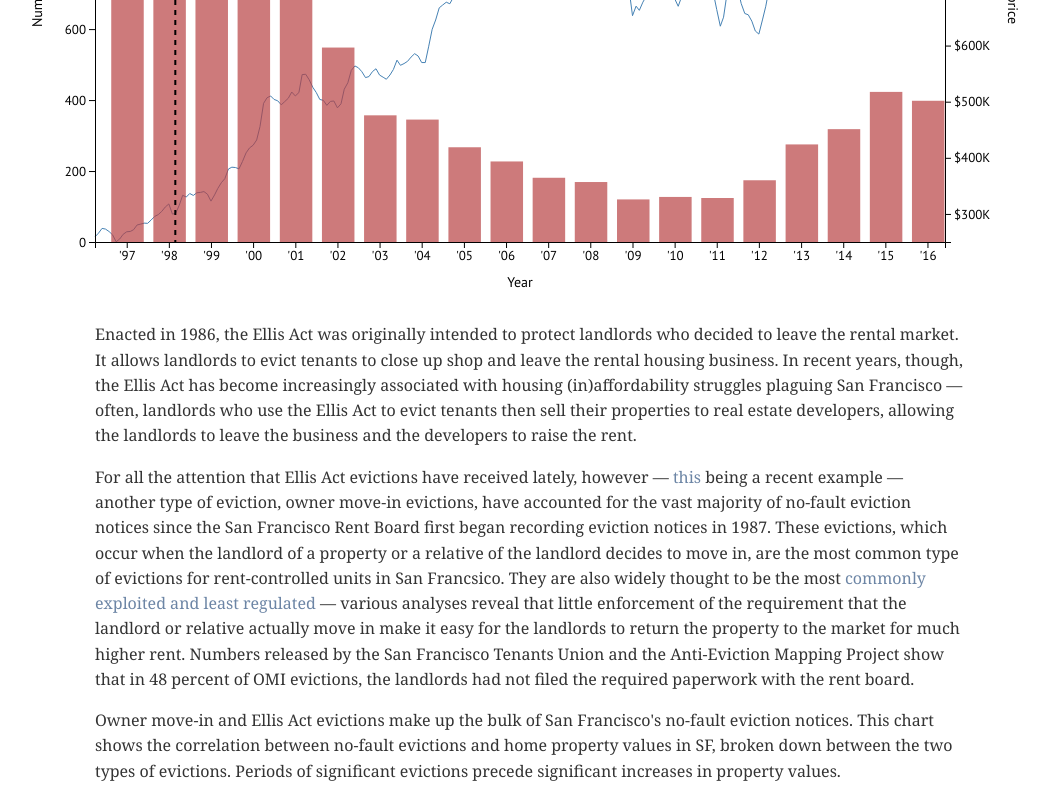
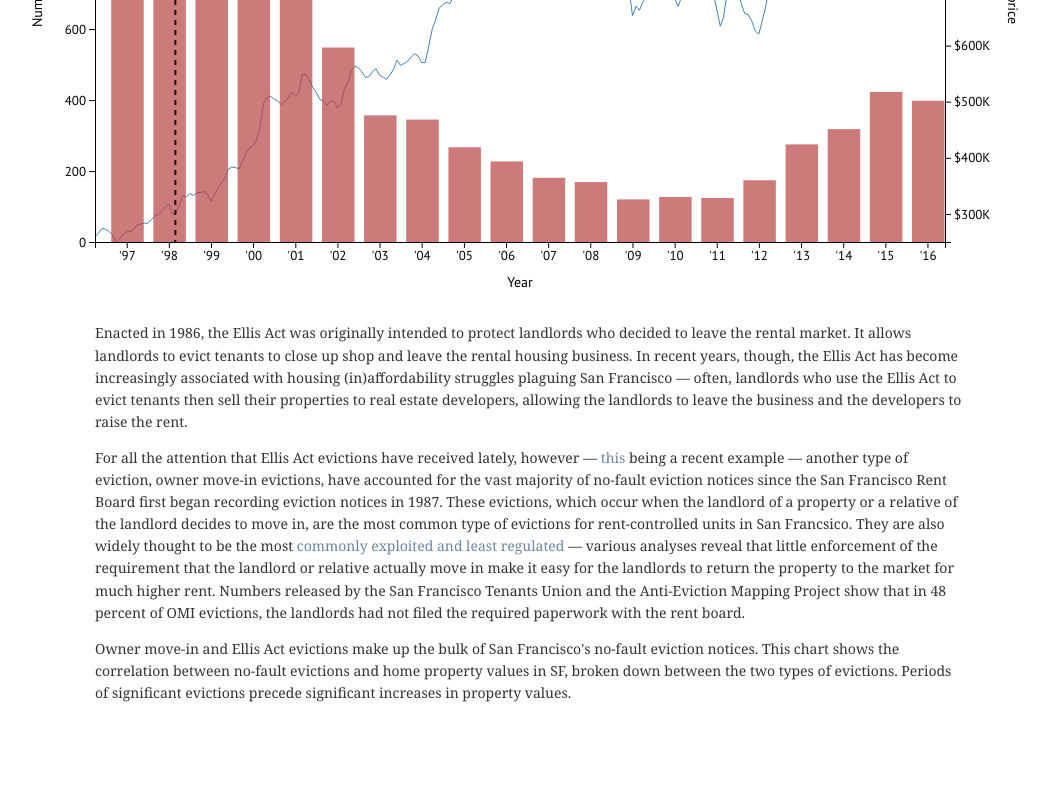
Before and after one commit to jackielgu/sf-evictions, a plain HTML site: page index.html in a window 1280 px wide. Shown: the part 445-1245 px from the top of the page, without its empty margins (110-1159 px from the left). After the commit the page ends 1163 px from the top, so only its background shows below. Drawn offline with nearby package versions, Linux system fonts and the light colour scheme; a web font is replaced by a local one.

Commit message:
updated fonts

```diff
--- a/index.html
+++ b/index.html
@@ -8,6 +8,7 @@
     <link rel="stylesheet" href="//maxcdn.bootstrapcdn.com/font-awesome/4.3.0/css/font-awesome.min.css">
     <link rel="stylesheet" type="text/css" href="style.css">
     <link rel="stylesheet" href="https://fonts.googleapis.com/css?family=PT+Sans|Rosario">
+    <link rel="stylesheet" href="https://fonts.googleapis.com/css?family=Noto+Serif">
     <script src="https://ajax.googleapis.com/ajax/libs/jquery/3.1.0/jquery.min.js"></script>
 
 
--- a/style.css
+++ b/style.css
@@ -667,6 +667,7 @@ text {
   visibility: hidden;
 }
 .head {
+  font-family: 'Noto Serif', serif;
   margin-top: 40px;
   text-align: center;
 }
@@ -676,9 +677,10 @@ text {
 }
 .text-container p {
   max-width: 900px;
+  font-family: 'Noto Serif', serif;
 }
 .text {
-  font-size: 16px;
+  font-size: 14px;
   text-align: left;
 }
 .year-label {
```
